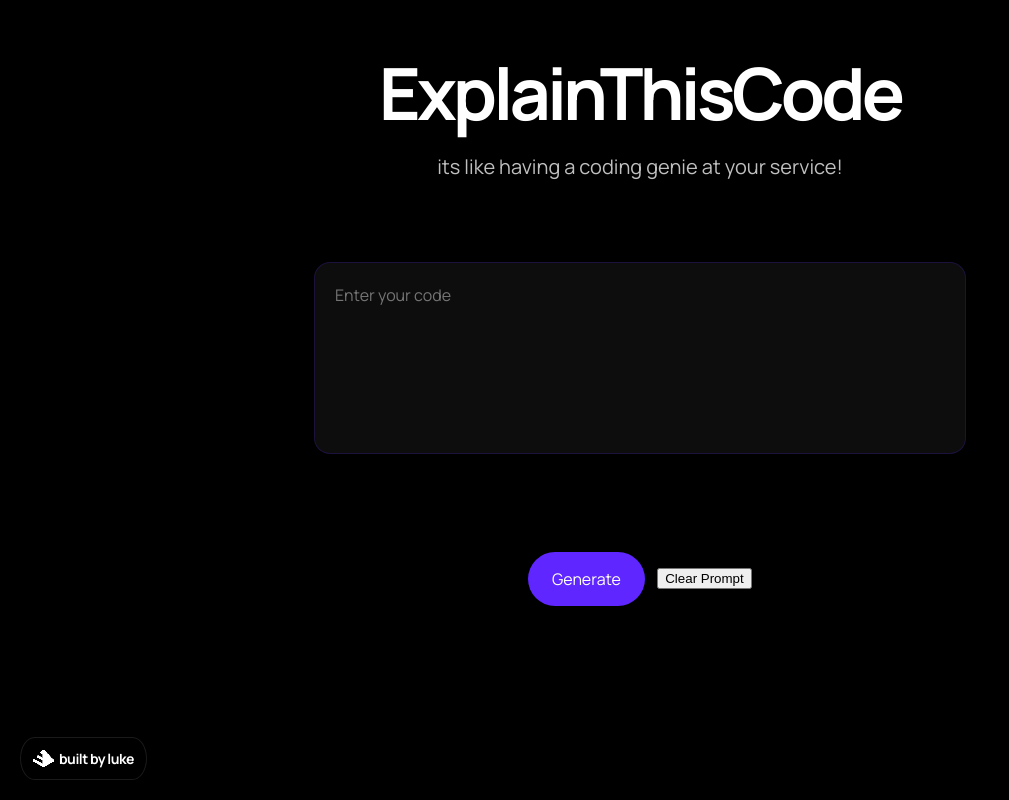
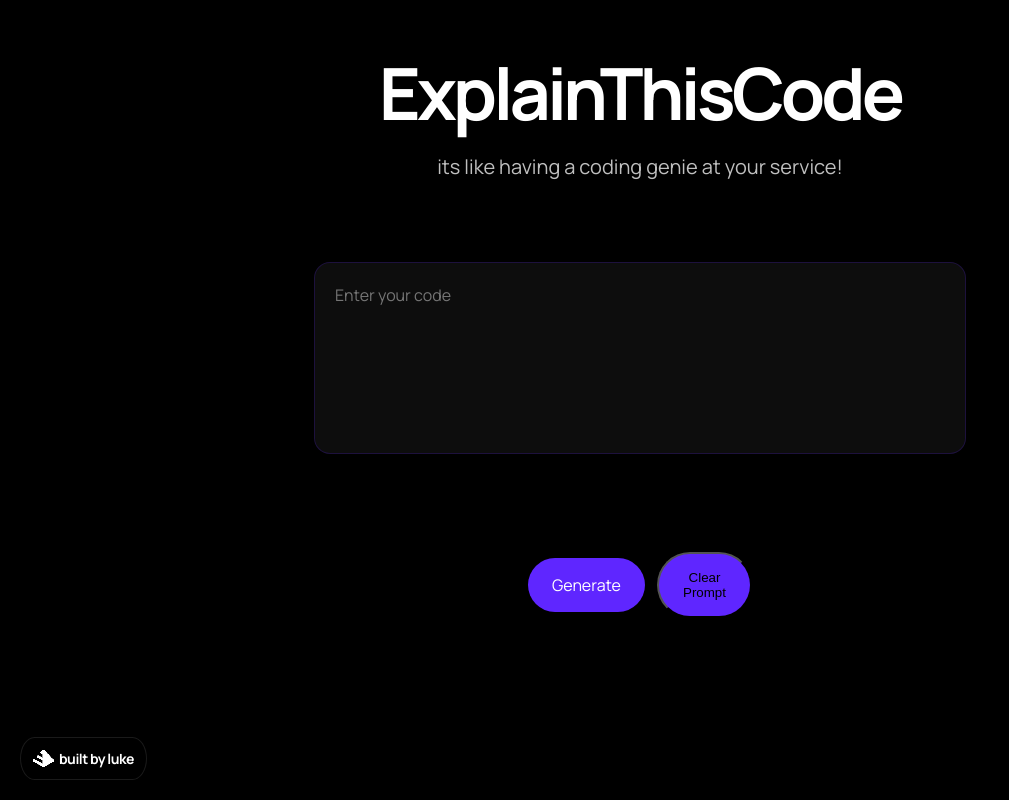
Before and after one commit to rigneyl/CodeHelper, a Next.js app: page / in a window 1280 px wide. Shown: the whole page, without its empty margins (0-1009 px from the left). Built offline with nearby package versions, Linux system fonts and the light colour scheme.

Commit message:
latest build v1.026

```diff
--- a/pages/index.js
+++ b/pages/index.js
@@ -61,7 +61,7 @@ const callGenerateEndpoint = async () => {
     {isGenerating ? <span className="loader"></span> : <p>Generate</p>}
     </div>
   </a>
-  <button className="clear-prompt" onClick={() => setUserInput('')}>
+  <button className="generate-button clear-prompt" onClick={() => setUserInput('')}>
     Clear Prompt
   </button>
 </div>
```
